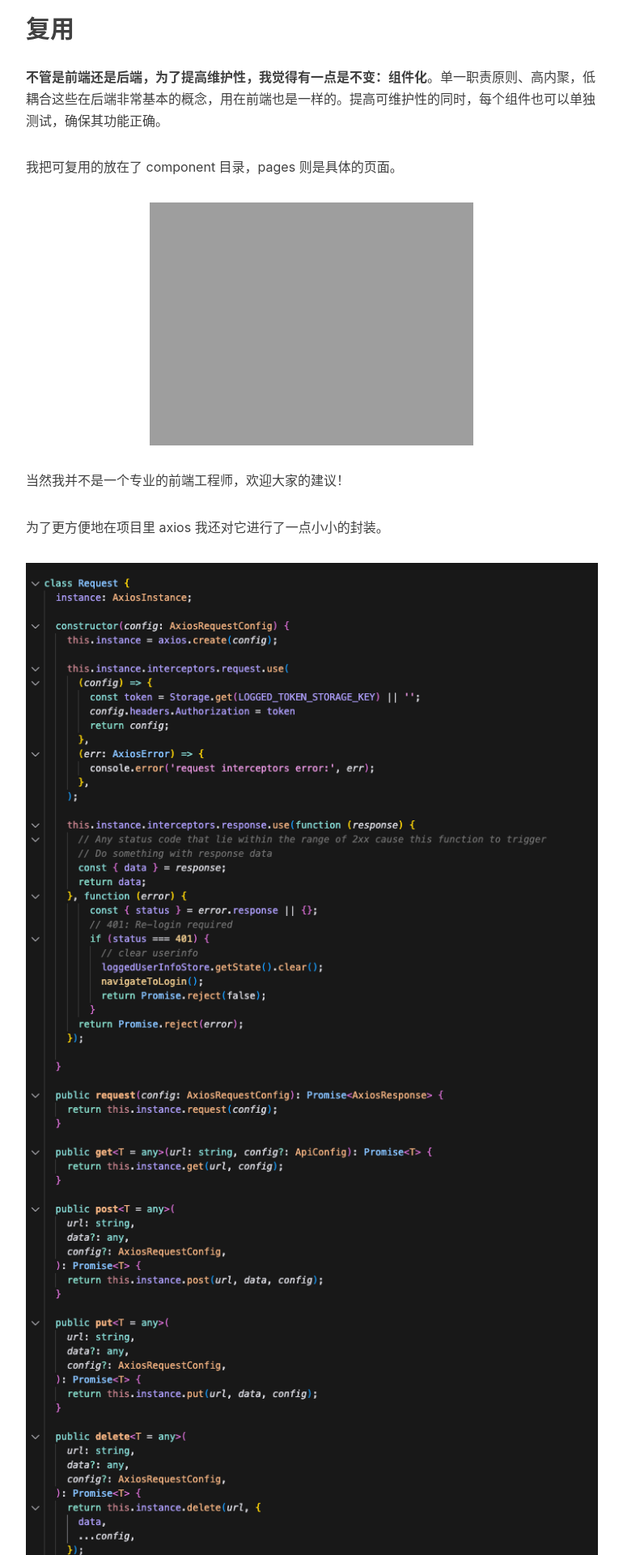
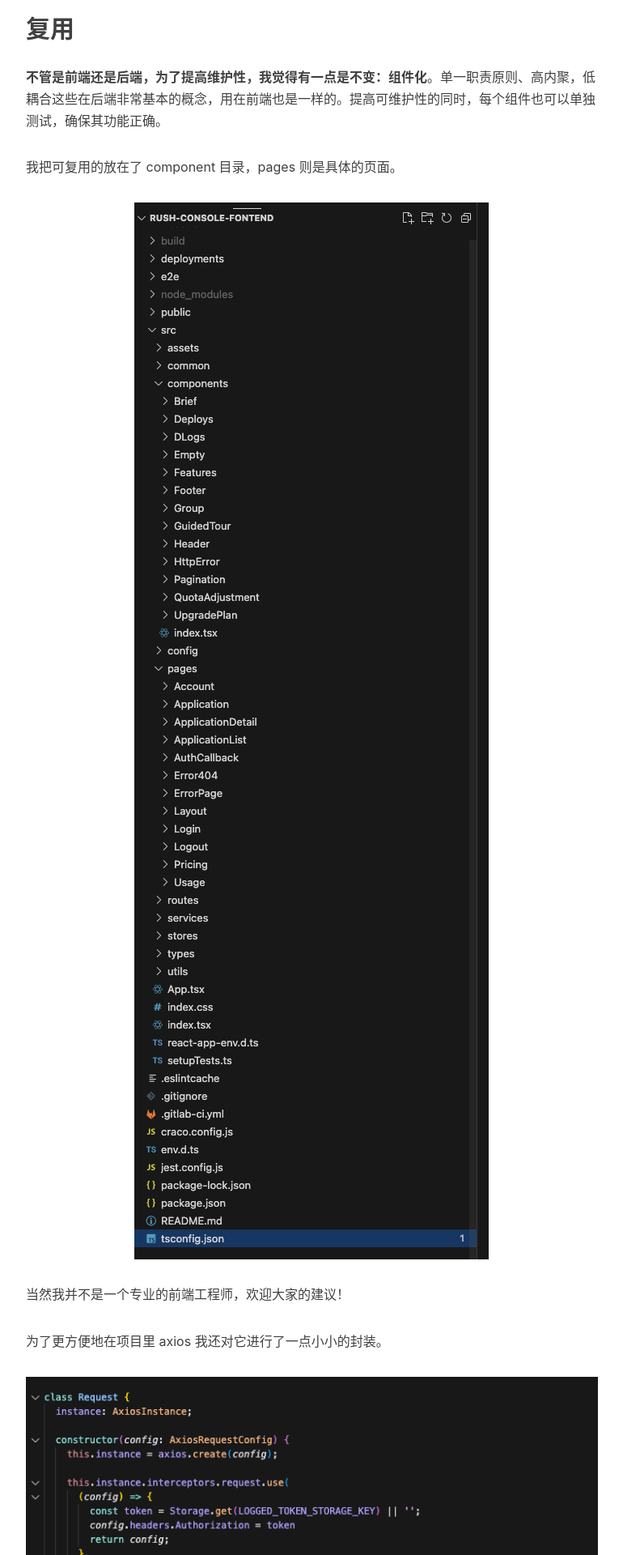
Before and after one commit to linnaname/linnaname.github.io, a Jekyll site: the page built from _posts/connectdev/2024-09-11-dev_fonted.md, in a window 1280 px wide. Shown: the part 1600-3520 px from the top of the page at 81% size, without its empty margins (233-1003 px from the left). Built offline with Jekyll 4.4.1, drawn with Linux system fonts in a browser that asks for light colours; nearby versions of some CDN libraries; comment, search, counter and statistics services are not loaded.

Commit message:
(fix) wrong image url

```diff
--- a/_posts/connectdev/2024-09-11-dev_fonted.md
+++ b/_posts/connectdev/2024-09-11-dev_fonted.md
@@ -40,7 +40,7 @@ Library 方面则使用选择了 [React](https://react.dev)。React 的学习成
 
 我把可复用的放在了 component 目录，pages 则是具体的页面。
 
-![alt text](https://linnaname.github.io/img/blog/tech/connectdev/fontend/image_01.png)
+![alt text](https://linnaname.github.io/img/blog/tech/connectdev/fontend/image_04.png)
 
 当然我并不是一个专业的前端工程师，欢迎大家的建议！
 
```
